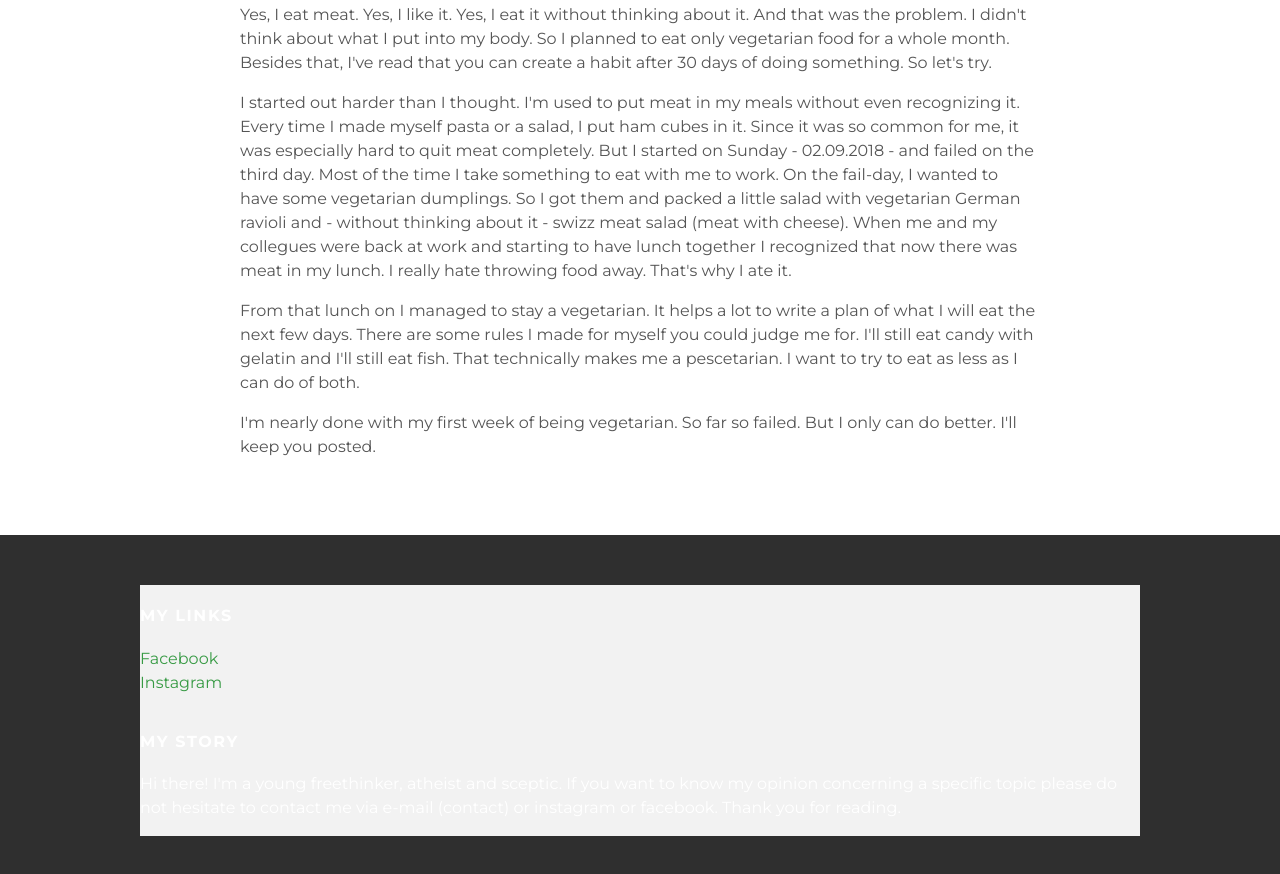
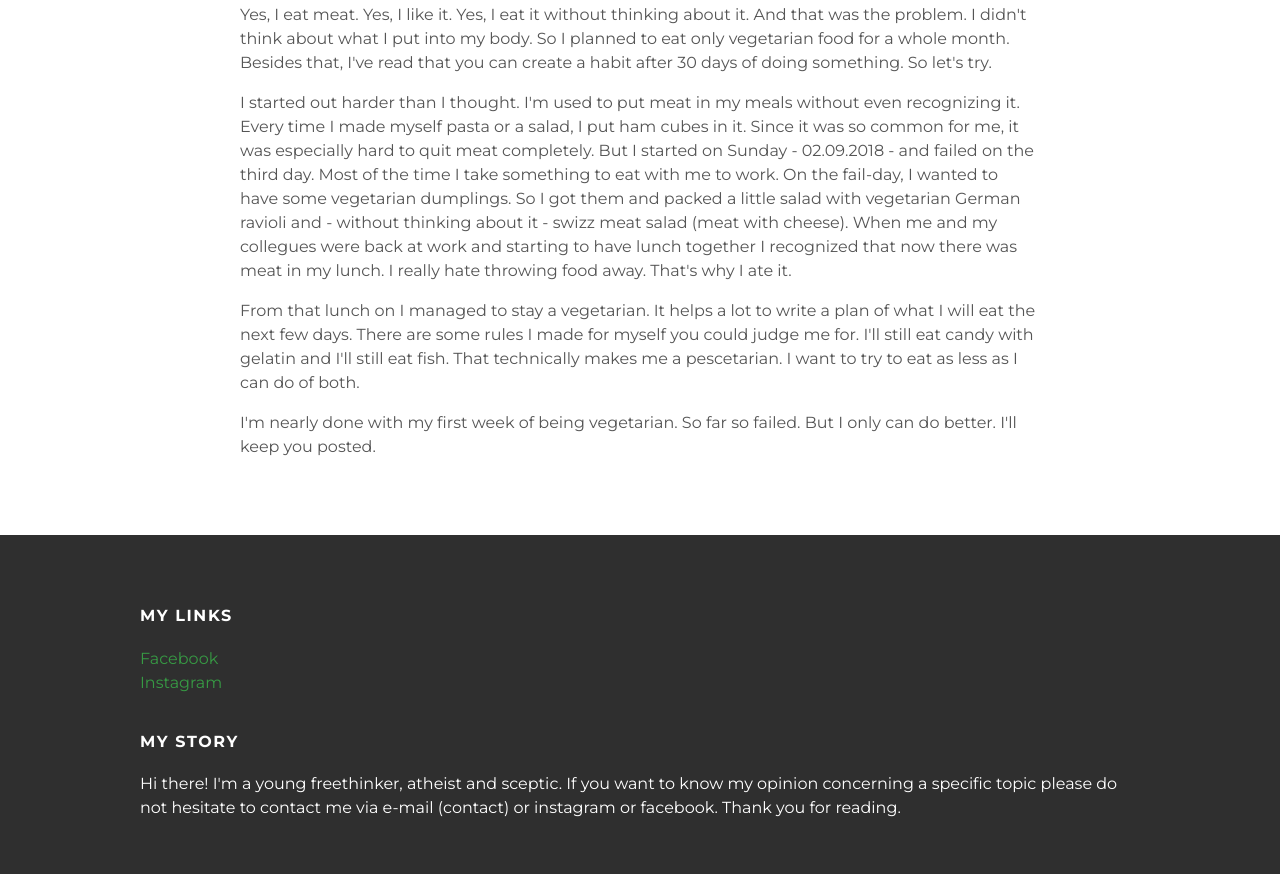
Before and after one commit to StephanieLips/StephanieLips.github.io, a plain HTML site: page index.html in a window 1280 px wide. Shown: the part 3832-4706 px from the top of the page. Drawn offline with Linux system fonts and the light colour scheme.

Commit message:
Update styles.css

```diff
--- a/styles.css
+++ b/styles.css
@@ -98,6 +98,3 @@ p {
 .post-author img, .about-author img {
   border-radius: 50%;
 }
-.container:nth-child(odd) {
-  background-color: #f2f2f2;
-}
```
